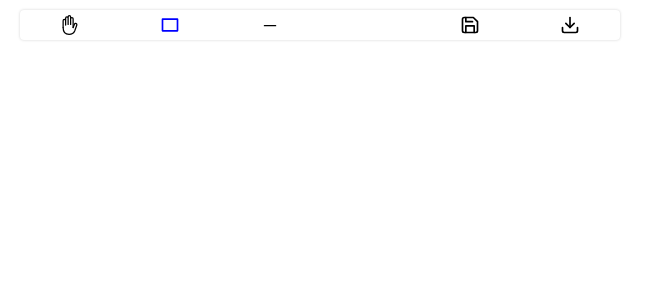
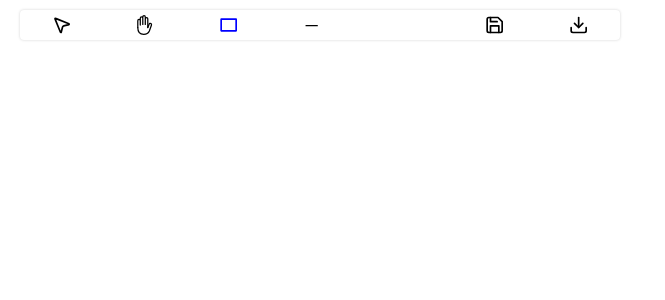
Before and after one commit to Ramosh99/doodle-js, a Next.js app: page / in a window 1280 px wide. Shown: the top 300 px of the page, without its empty margins (0-665 px from the left). Built offline with nearby package versions, Linux system fonts and the light colour scheme.

Commit message:
Folder restructured

```diff
--- a/components/ButtonComponents/Button.jsx
+++ b/components/ButtonComponents/Button.jsx
@@ -4,6 +4,7 @@ import { RiRectangleLine } from "react-icons/ri";
 import { GoDash } from "react-icons/go";
 import { FiSave } from "react-icons/fi";
 import { LuDownload } from "react-icons/lu";
+import { LuMousePointer2 } from "react-icons/lu";
 
 const Buttons = ({ handleModeChange, handleSave, handleLoad ,mode}) => {
 
@@ -21,6 +22,9 @@ const Buttons = ({ handleModeChange, handleSave, handleLoad ,mode}) => {
             width:'600px',height:'30px',backgroundColor:'white',borderRadius:'4px',
             boxShadow:'0 0 3px lightGrey'
             }}>
+
+            {/* --- Mouse Pointer ---- */}
+            <LuMousePointer2 className='selectIcon'></LuMousePointer2>
 
             {/* --- Grab ---- */}
             <IoHandLeftOutline
```
Also changed, not shown: src/app/functions/controls/Transformation.js (added), src/app/functions/tools/Rectangle.js (added).
